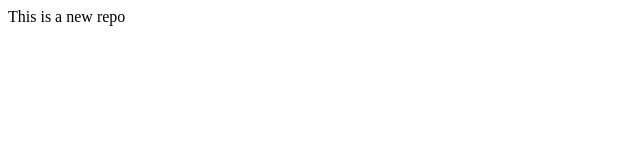
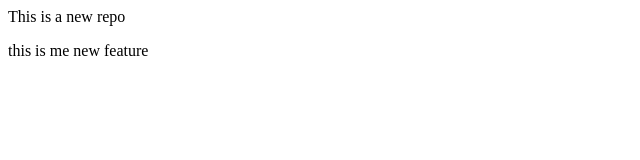
Before and after one commit to sagar777-900er/Localrepo, a plain HTML site: page index.html in a window 1280 px wide. Shown: the whole page, without its empty margins (0-640 px from the left). Drawn offline with Linux system fonts and the light colour scheme.

Commit message:
Added new feature

```diff
--- a/index.html
+++ b/index.html
@@ -1 +1,2 @@
 <p>This is a new repo</p>
+<p>this is me new feature</p>
```
